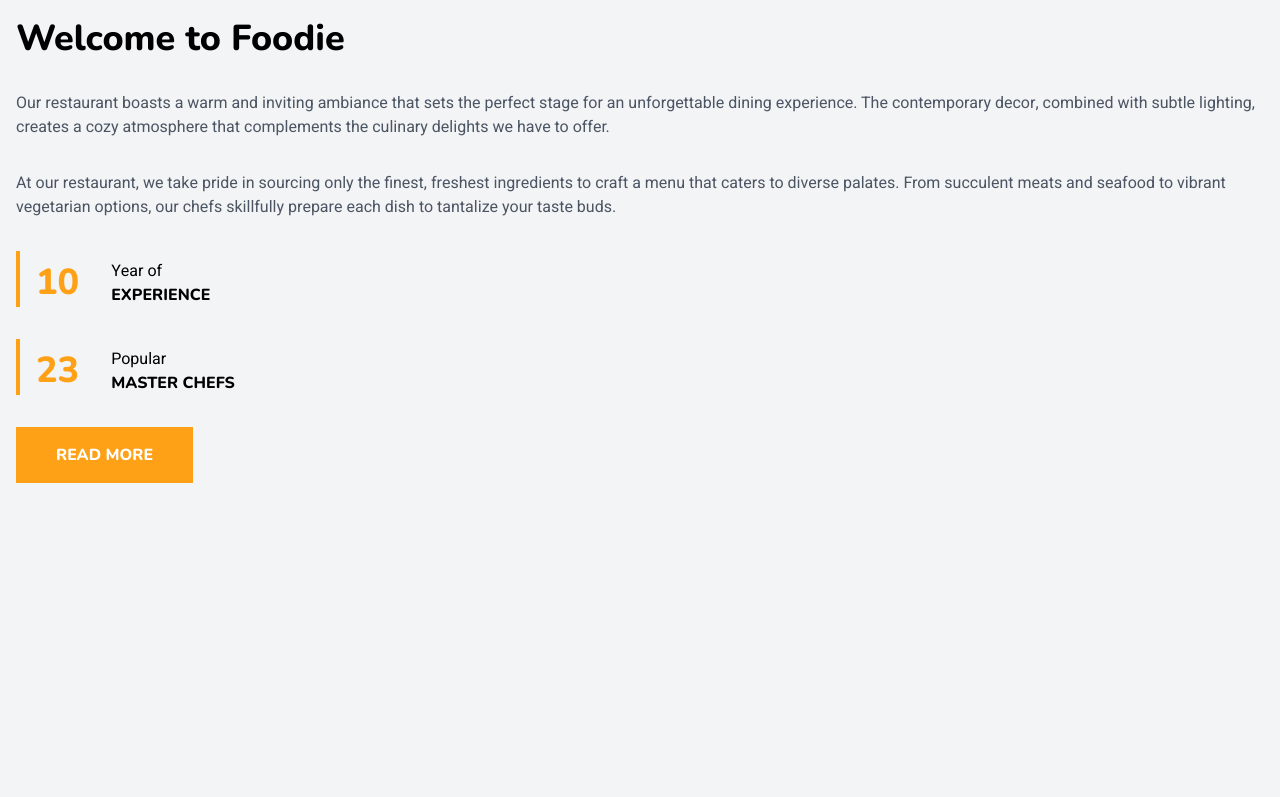
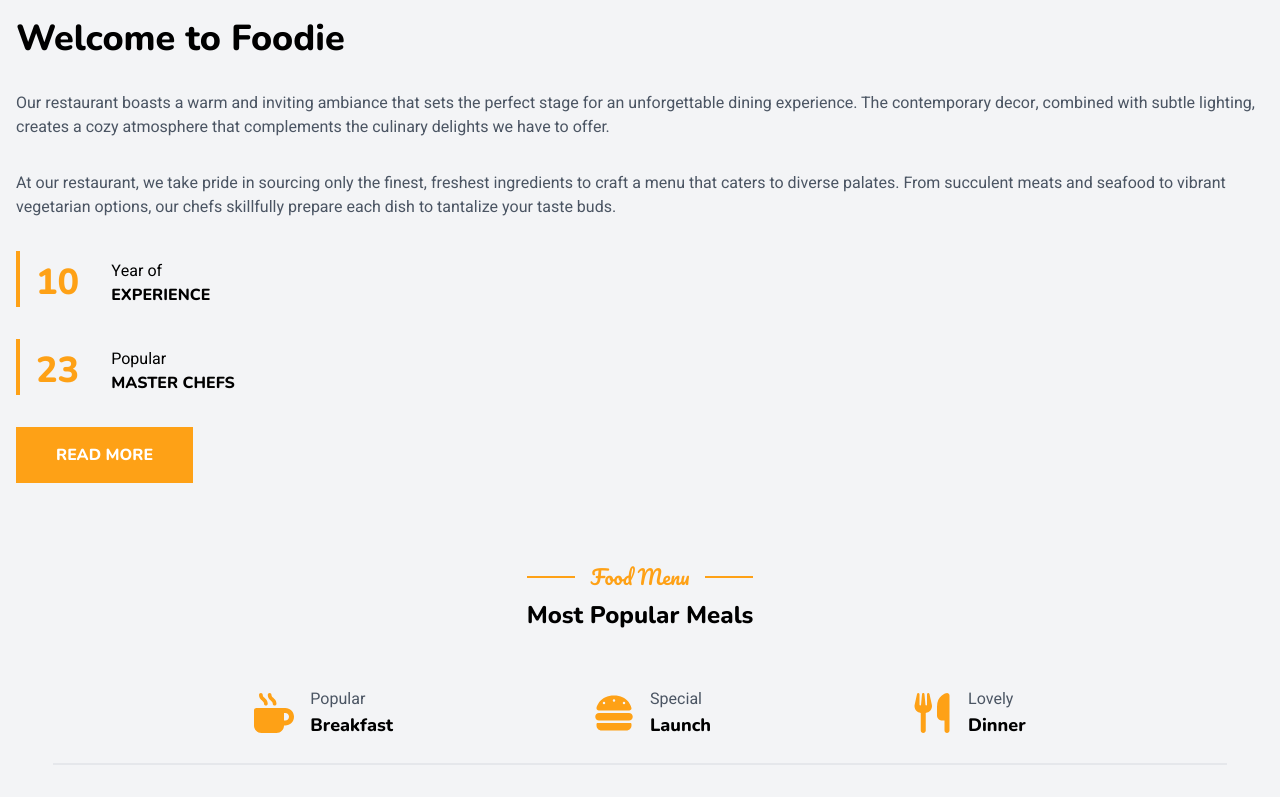
Before and after one commit to MarekPloszczyca/Foodie, a React (Vite) app: page / in a window 1280 px wide. Shown: the part 2904-3701 px from the top of the page. Before the commit the page ends 3403 px from the top, so only its background shows below. Built offline with nearby package versions, Linux system fonts and the light colour scheme.

Commit message:
added menu buttons

```diff
--- a/package.json
+++ b/package.json
@@ -10,6 +10,9 @@
     "preview": "vite preview"
   },
   "dependencies": {
+    "@fortawesome/fontawesome-svg-core": "^6.5.1",
+    "@fortawesome/free-solid-svg-icons": "^6.5.1",
+    "@fortawesome/react-fontawesome": "^0.2.0",
     "localforage": "^1.10.0",
     "match-sorter": "^6.3.3",
     "react": "^18.2.0",
--- /dev/null
+++ b/src/Components/Menu.tsx
@@ -0,0 +1,18 @@
+import {
+  faMugHot,
+  faBurger,
+  faUtensils,
+} from "@fortawesome/free-solid-svg-icons";
+import MenuIcon from "./MenuIcon";
+
+export default function Menu() {
+  return (
+    <div className="max-[319px]:flex max-[319px]:flex-col p-4 pt-8 w-11/12 grid grid-cols-2 gap-2 justify-center items-center justify-items-center border-b-2 mb-8 md:flex md:justify-evenly">
+      <MenuIcon icon={faMugHot} firstWord="Popular" secondWord="Breakfast" />
+      <MenuIcon icon={faBurger} firstWord="Special" secondWord="Launch" />
+      <div className="col-start-1 col-end-3">
+        <MenuIcon icon={faUtensils} firstWord="Lovely" secondWord="Dinner" />
+      </div>
+    </div>
+  );
+}
--- /dev/null
+++ b/src/Components/MenuContainer.tsx
@@ -0,0 +1,12 @@
+import Menu from "./Menu";
+import SmallHeader from "./SmallHeader";
+
+export default function MenuContainer() {
+  return (
+    <div className="flex flex-col items-center pt-16">
+      <SmallHeader title="Food Menu" center />
+      <h3 className="diffFont text-2xl pt-2">Most Popular Meals</h3>
+      <Menu />
+    </div>
+  );
+}
--- /dev/null
+++ b/src/Components/MenuIcon.tsx
@@ -0,0 +1,24 @@
+import { IconProp } from "@fortawesome/fontawesome-svg-core";
+import { FontAwesomeIcon } from "@fortawesome/react-fontawesome";
+
+interface Props {
+  icon: IconProp;
+  firstWord: string;
+  secondWord: string;
+}
+
+export default function MenuIcon(props: Props) {
+  return (
+    <button className="flex mt-4 items-center p-2">
+      <FontAwesomeIcon
+        icon={props.icon}
+        className="w-10 h-10 pr-4"
+        style={{ color: "#FEA116" }}
+      />
+      <p className="flex flex-col text-gray-600 items-start">
+        <span>{props.firstWord}</span>{" "}
+        <span className="diffFont text-lg text-black">{props.secondWord}</span>
+      </p>
+    </button>
+  );
+}
--- a/src/Components/SmallHeader.tsx
+++ b/src/Components/SmallHeader.tsx
@@ -1,6 +1,15 @@
-export default function SmallHeader(props: { title: string }) {
+export default function SmallHeader(props: {
+  title: string;
+  center?: boolean;
+}) {
   return (
-    <h6 className=" flex items-center smallHeader text-xl after:content-[''] after:w-12 after:border-orange after:border-b-2  after:block after:ml-4">
+    <h6
+      className={` flex items-center smallHeader text-xl after:content-[''] after:w-12 after:border-orange after:border-b-2  after:block after:ml-4 ${
+        props.center
+          ? "before:content-[''] before:w-12 before:border-orange before:border-b-2  before:block before:mr-4"
+          : ""
+      }`}
+    >
       {props.title}
     </h6>
   );
--- a/src/Routes/App.tsx
+++ b/src/Routes/App.tsx
@@ -3,6 +3,7 @@
 import Navigation from "../Components/Navigation";
 import FeaturesGrid from "../Components/FeaturesGrid";
 import About from "../Components/About";
+import MenuContainer from "../Components/MenuContainer";
 
 function App() {
   return (
@@ -11,6 +12,7 @@
       <HeaderContainer title="Enjoy Our Delicious Meal" />
       <FeaturesGrid />
       <About/>
+      <MenuContainer/>
     </Fragment>
   );
 }
--- a/tailwind.config.js
+++ b/tailwind.config.js
@@ -2,6 +2,13 @@
 export default {
   content: ["./index.html", "./src/**/*.{js,ts,jsx,tsx}"],
   theme: {
+    screens: {
+      sm: "320px",
+      md: "768px",
+      lg: "1024px",
+      xl: "1440px",
+      "2xl": "1536px",
+    },
     extend: {
       backgroundColor: {
         darkBlue: "#0F172B",
```
Also changed, not shown: 1 other file (tests, documents, lock files or other folders).
